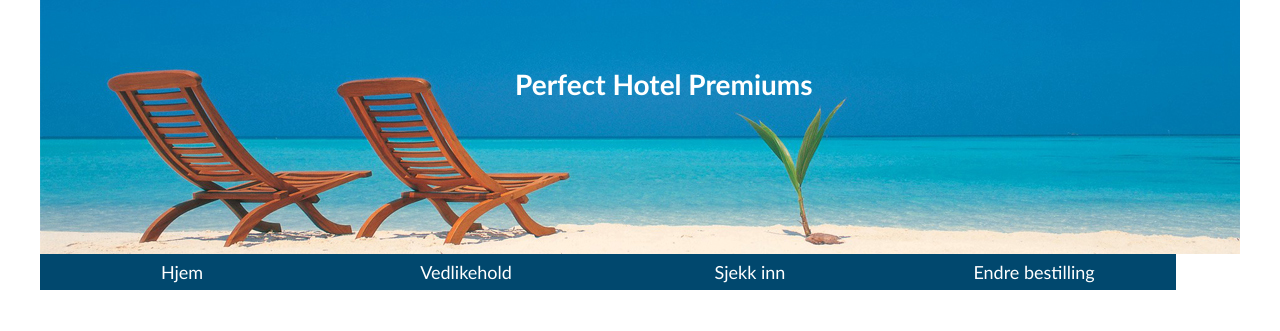
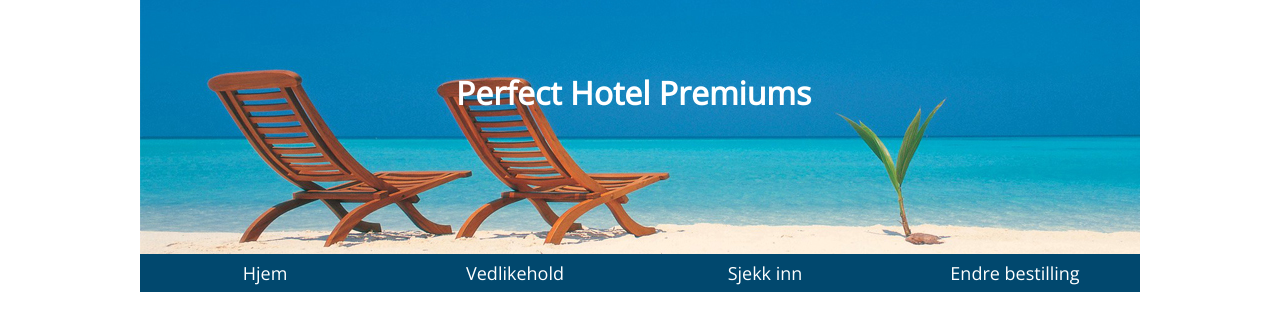
Before and after one commit to WEB-Gruppe-3/Perfect-Hotels-Premium, a PHP site: page /template/start.html in a window 1280 px wide. Shown: the top 331 px of the page. Run offline with PHP 8.4, Linux system fonts and the light colour scheme.

Commit message:
Changed font, website size and search input div shapes

```diff
--- a/nettsted/css/nettsted.css
+++ b/nettsted/css/nettsted.css
@@ -1,31 +1,30 @@
+/* GLOBAL */
 html, body {
+	box-sizing: border-box;
 	margin: 0;
 	padding: 0;
 
-	font: 14px "trebuchet ms", arial, helvetica, sans;
+	font-family: "Open Sans", "Helvetica", sans-serif;
 	color: black;
 }
 
 #mainContainer {
-	width: 1200px;
 	display: block;
 	margin: 0 auto;
 	padding: 0;
-	background-color: #01486E;
+	width: 1000px;
 }
 
 #header {
 	background: url(../img/top_cropped.jpg) no-repeat 0 0;
-	margin: 0;
-	padding: 0;
 	height: 254px;
-	position: relative;
+	position: relative; /* Needed for h1 absolute positioning */
 }
 
 #header h1 {
-	position:absolute;
-	left: 475px;
-	top: 28px;
+	position: absolute;
+	left: 316px;
+	top: 30px;
 	height: 51px;
 	padding-top: 20px;
 	color: white;
@@ -36,7 +35,7 @@ nav ul li a {
 	text-decoration: none;
 	background-color: #01486E;
 	display: block;
-	width: 270px;
+	width: auto;
 	padding: 7px;
 	text-align:center;
 	font-size:18px;
@@ -51,6 +50,7 @@ nav ul {
 nav li {
 	display: inline;
 	float: left;
+	width: 25%;
 }
 
 nav ul li a:hover {
@@ -95,7 +95,6 @@ nav ul li a:hover {
 .searchDiv {
 	width: 100%;
 	height: 100px;
-	border-radius: 25px;
 	background-color: #4d7e99;
 	color: white;
 
@@ -119,7 +118,7 @@ nav ul li a:hover {
 .searchInput {
 	position: relative;
 	top: 25px;
-	left: 60px;
+	left: 32px;
 
 	width: 200px;
 }
--- a/nettsted/template/end.html
+++ b/nettsted/template/end.html
@@ -2,8 +2,6 @@
 <div id="footer">
     Eksamensoppgave i WEB1000 for gruppe 3
 </div>
-</div> <!-- This is the footer -->
-
 
 </div> <!-- end of container -->
 
--- a/nettsted/template/start.html
+++ b/nettsted/template/start.html
@@ -4,6 +4,8 @@
     <head>
         <title>Perfect Hotel Premium</title>
         <link rel="stylesheet" type="text/css" media="screen" href="css/nettsted.css" />
+        <!-- Google font: Open Sans -->
+        <link href='http://fonts.googleapis.com/css?family=Open+Sans' rel='stylesheet' type='text/css'>
 
         <meta charset="UTF-8">
     </head>
```
